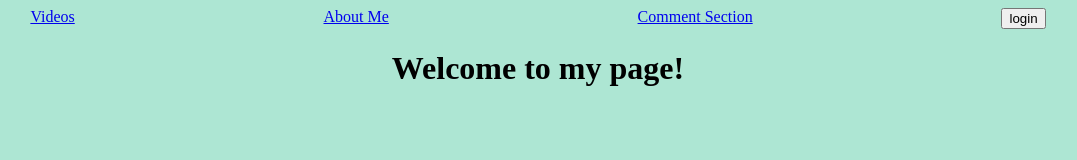
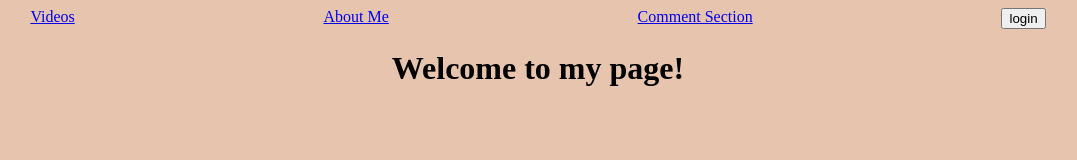
Before and after one commit to ronnilenvighansen/NodeJSExam, a website: page public/index.html in a window 1280 px wide. Shown: the whole page, without its empty margins (102-1179 px from the left). Drawn offline with nearby package versions, Linux system fonts and the light colour scheme; files that its build step writes are made by us from their sources.

Commit message:
This is the final exam

```diff
--- a/staticFiles/style.scss
+++ b/staticFiles/style.scss
@@ -1,6 +1,6 @@
 body
 {
-    background-color: #ade6d3;
+    background-color: #e6c4ad;
 }
 
 #LinksIndex
```
Also changed, not shown: staticFiles/style.css.
